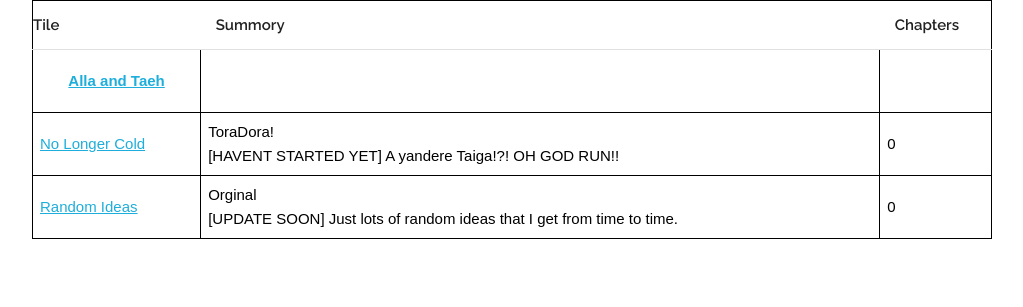
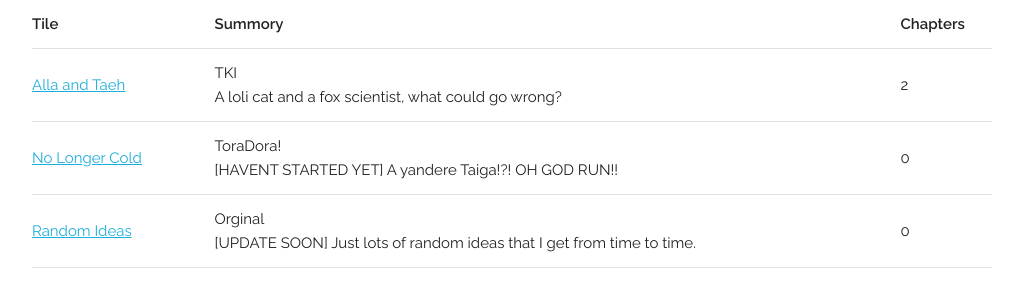
Before and after one commit to Txuritan/stories, a Jekyll site: the page built from index.html, in a window 1280 px wide. Shown: the top 307 px of the page, without its empty margins (128-1151 px from the left). Built offline with Jekyll 4.4.1, drawn with Linux system fonts in a browser that asks for light colours.

Commit message:
Fixed Skeleton

```diff
--- a/_layouts/default.html
+++ b/_layouts/default.html
@@ -8,9 +8,9 @@
     <meta name="author" content="Ian 'Txuritan' Cronkright">
     <meta name="viewport" content="width=device-width, initial-scale=1">
     <link href="//fonts.googleapis.com/css?family=Raleway:400,300,600" rel="stylesheet" type="text/css">
-    <link rel="stylesheet" href="/css/normalize.css">
-    <link rel="stylesheet" href="/css/skeleton.css">
-    <link rel="icon" type="image/png" href="/img/favicon.png">
+    <link rel="stylesheet" href="/stories/css/normalize.css">
+    <link rel="stylesheet" href="/stories/css/skeleton.css">
+    <link rel="icon" type="image/png" href="/stories/img/favicon.png">
 </head>
 
 <body>
--- a/index.html
+++ b/index.html
@@ -2,103 +2,7 @@
 title: Home
 layout: default
 ---
-<style>
-.table-white {
-	margin:0px;padding:0px;
-	width:100%;
-	border:1px solid #000000;
-
-	-moz-border-radius-bottomleft:0px;
-	-webkit-border-bottom-left-radius:0px;
-	border-bottom-left-radius:0px;
-
-	-moz-border-radius-bottomright:0px;
-	-webkit-border-bottom-right-radius:0px;
-	border-bottom-right-radius:0px;
-
-	-moz-border-radius-topright:0px;
-	-webkit-border-top-right-radius:0px;
-	border-top-right-radius:0px;
-
-	-moz-border-radius-topleft:0px;
-	-webkit-border-top-left-radius:0px;
-	border-top-left-radius:0px;
-}.table-white table{
-    border-collapse: collapse;
-        border-spacing: 0;
-	width:100%;
-	height:100%;
-	margin:0px;padding:0px;
-}.table-white tr:last-child td:last-child {
-	-moz-border-radius-bottomright:0px;
-	-webkit-border-bottom-right-radius:0px;
-	border-bottom-right-radius:0px;
-}
-.table-white table tr:first-child td:first-child {
-	-moz-border-radius-topleft:0px;
-	-webkit-border-top-left-radius:0px;
-	border-top-left-radius:0px;
-}
-.table-white table tr:first-child td:last-child {
-	-moz-border-radius-topright:0px;
-	-webkit-border-top-right-radius:0px;
-	border-top-right-radius:0px;
-}.table-white tr:last-child td:first-child{
-	-moz-border-radius-bottomleft:0px;
-	-webkit-border-bottom-left-radius:0px;
-	border-bottom-left-radius:0px;
-}.table-white tr:hover td{
-	background-color:#ffffff;
-}
-.table-white td{
-	vertical-align:middle;
-
-	background-color:#ffffff;
-
-	border:1px solid #000000;
-	border-width:0px 1px 1px 0px;
-	text-align:left;
-	padding:7px;
-	font-size:15px;
-	font-family:Arial;
-	font-weight:normal;
-	color:#000000;
-}.table-white tr:last-child td{
-	border-width:0px 1px 0px 0px;
-}.table-white tr td:last-child{
-	border-width:0px 0px 1px 0px;
-}.table-white tr:last-child td:last-child{
-	border-width:0px 0px 0px 0px;
-}
-.table-white tr:first-child td{
-		background:-o-linear-gradient(bottom, #ffffff 5%, #ffffff 100%);	background:-webkit-gradient( linear, left top, left bottom, color-stop(0.05, #ffffff), color-stop(1, #ffffff) );
-	background:-moz-linear-gradient( center top, #ffffff 5%, #ffffff 100% );
-	filter:progid:DXImageTransform.Microsoft.gradient(startColorstr="#ffffff", endColorstr="#ffffff");	background: -o-linear-gradient(top,#ffffff,ffffff);
-
-	background-color:#ffffff;
-	border:0px solid #000000;
-	text-align:center;
-	border-width:0px 0px 1px 1px;
-	font-size:15px;
-	font-family:Arial;
-	font-weight:bold;
-	color:#ffffff;
-}
-.table-white tr:first-child:hover td{
-	background:-o-linear-gradient(bottom, #ffffff 5%, #ffffff 100%);	background:-webkit-gradient( linear, left top, left bottom, color-stop(0.05, #ffffff), color-stop(1, #ffffff) );
-	background:-moz-linear-gradient( center top, #ffffff 5%, #ffffff 100% );
-	filter:progid:DXImageTransform.Microsoft.gradient(startColorstr="#ffffff", endColorstr="#ffffff");	background: -o-linear-gradient(top,#ffffff,ffffff);
-
-	background-color:#ffffff;
-}
-.table-white tr:first-child td:first-child{
-	border-width:0px 0px 1px 0px;
-}
-.table-white tr:first-child td:last-child{
-	border-width:0px 0px 1px 1px;
-}
-</style>
-<table class="u-full-width table-white">
+<table class="u-full-width">
     <thead>
         <tr>
             <th>Tile</th>
```
